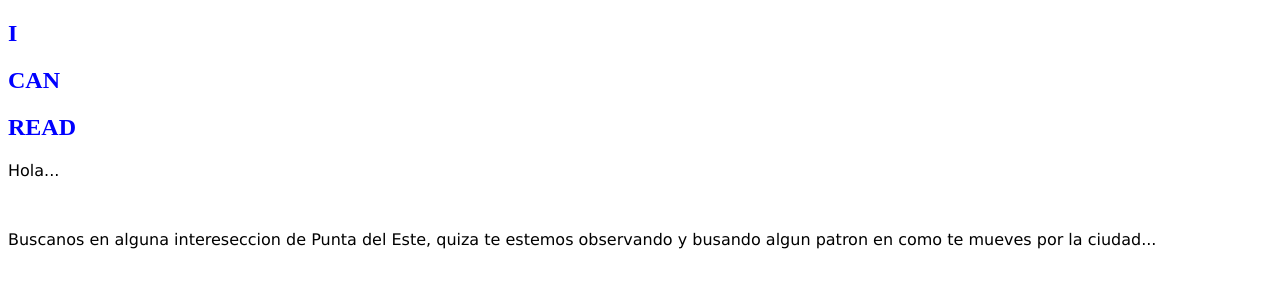
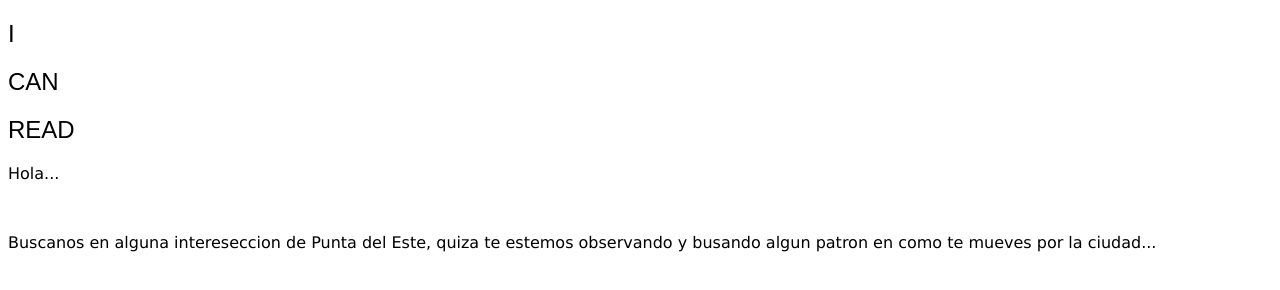
Before and after one commit to icanreaduy/icanread, a plain HTML site: page index.html in a window 1280 px wide. Drawn offline with Linux system fonts and the light colour scheme; a script that the page names is missing.

Commit message:
Add files via upload

```diff
--- a/css/styles.css
+++ b/css/styles.css
@@ -1,7 +1,8 @@
 
 h2 {
-    font-family: 'fe-fontnormal';
-    color: blue;
+    font-family: 'fe-fontnormal', Arial, sans-serif;
+    font-weight:normal;
+    font-style:normal;
 }
 
 p {
```
